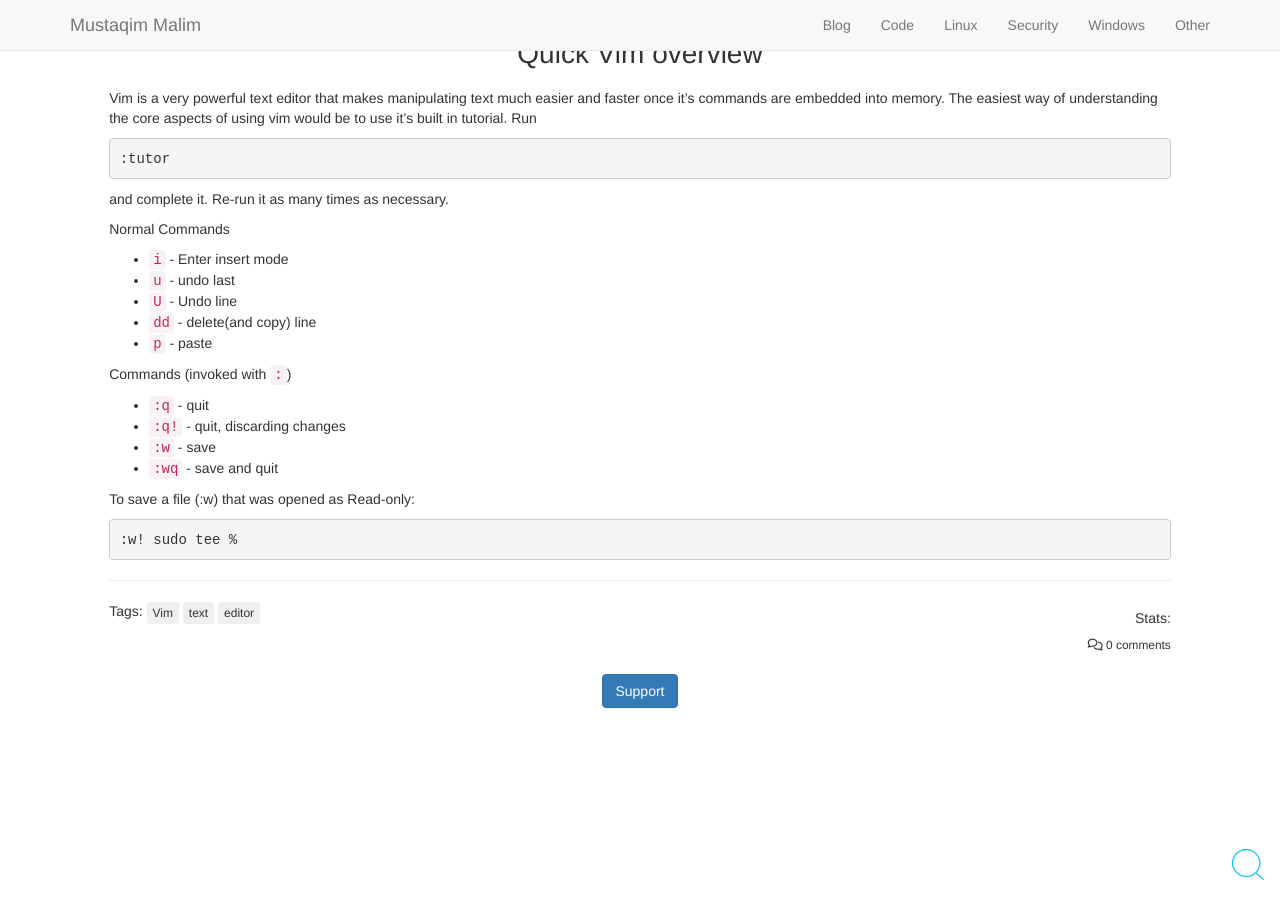
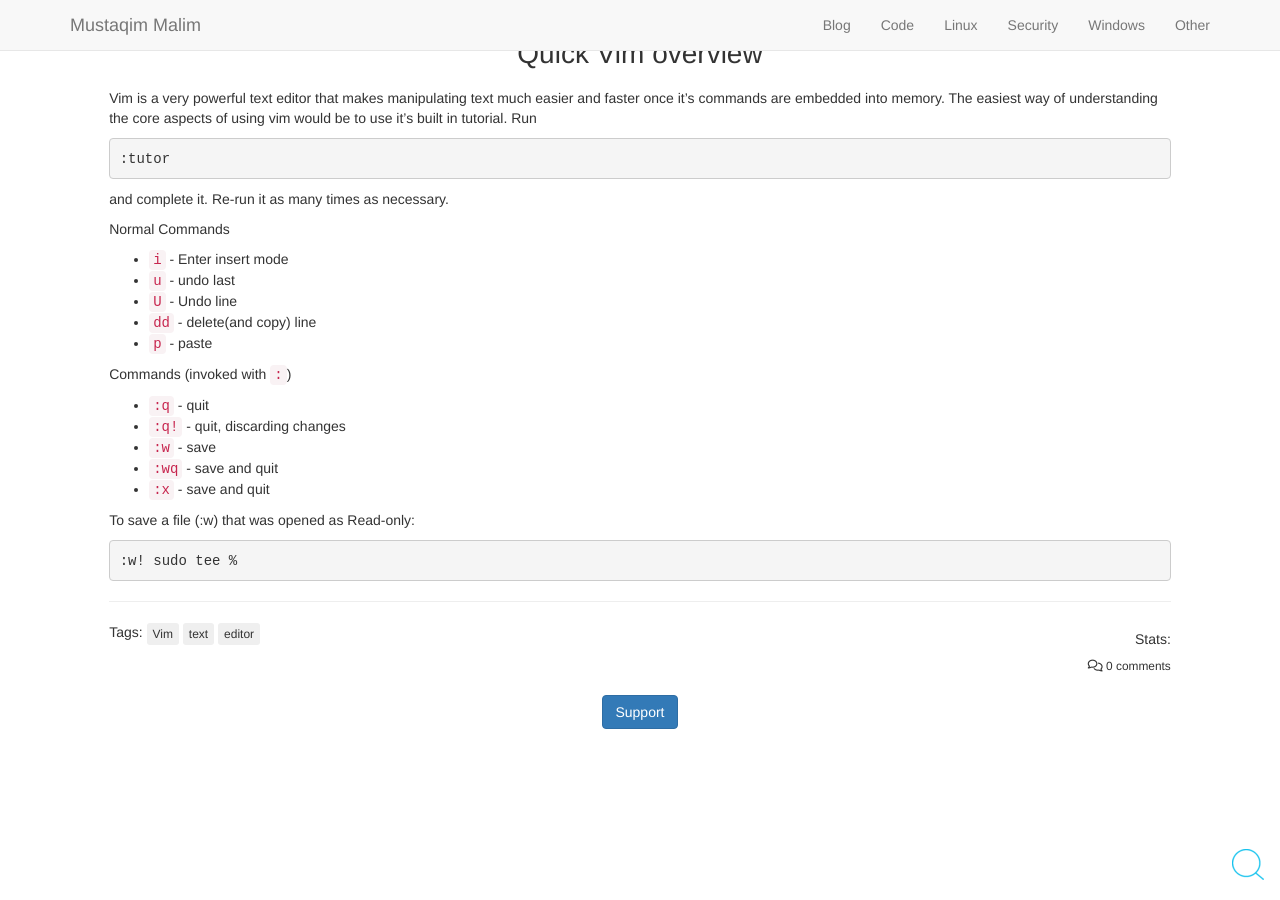
Before and after one commit to mustaqimM/mustaqimM.github.io, a Jekyll site: the page built from _posts/2016-11-19-Vim.md, in a window 1280 px wide. Built offline with Jekyll 4.4.1, drawn with Linux system fonts in a browser that asks for light colours; nearby versions of some CDN libraries; library files that are not in the unit come from our copies; comment, search, counter and statistics services are not loaded.

Commit message:
first commit

````diff
--- a/_posts/2016-11-19-Vim.md
+++ b/_posts/2016-11-19-Vim.md
@@ -34,7 +34,8 @@
 - ```:q```  - quit
 - ```:q!``` - quit, discarding changes
 - ```:w```  - save
-- ```:wq```  - save and quit
+- ```:wq``` - save and quit
+- ```:x```  - save and quit
 
 
 To save a file (:w) that was opened as Read-only:
````
